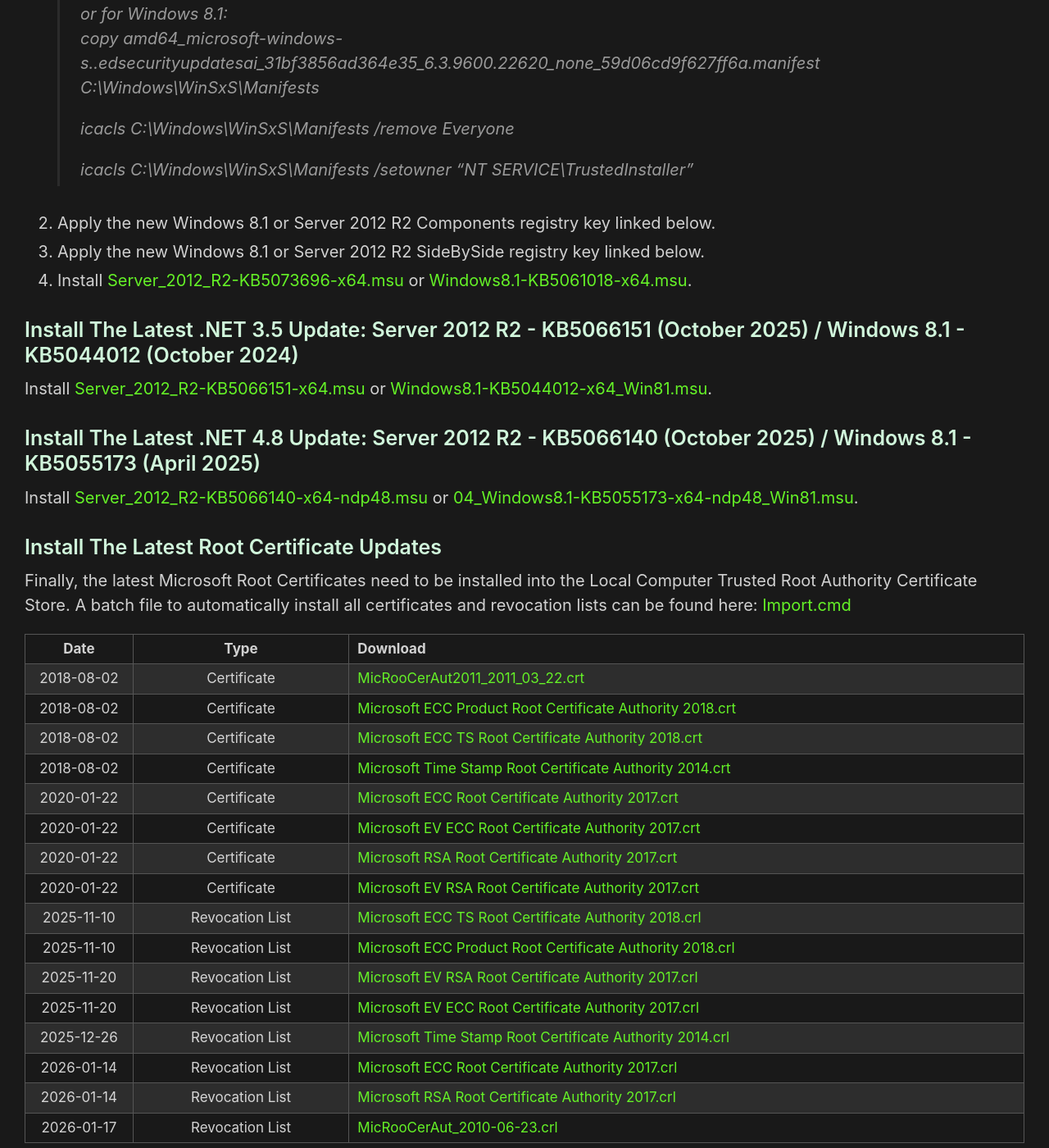
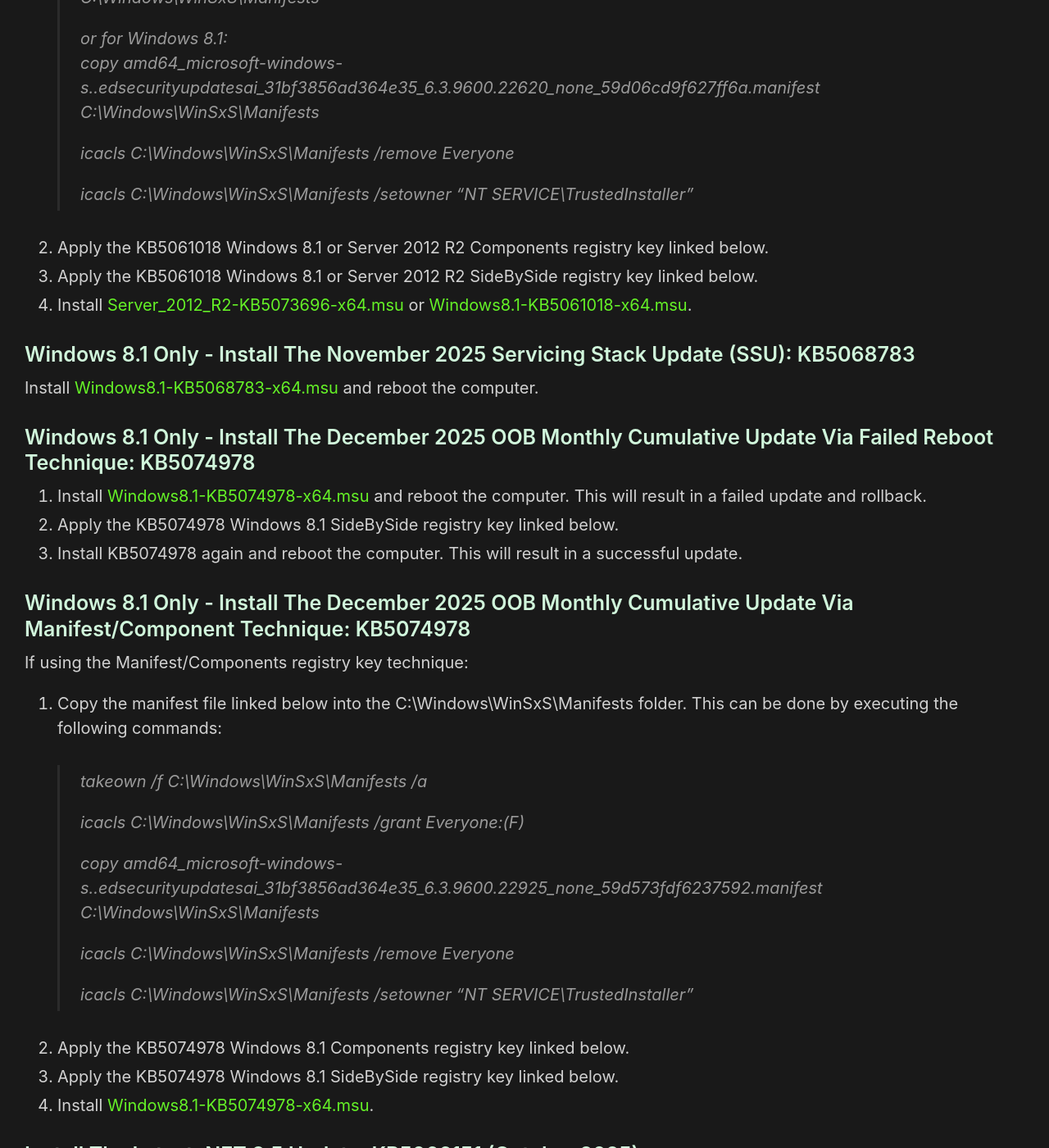
Before and after one commit to HackAndPwn/HackAndPwn.github.io, a Jekyll site: the page built from _posts/2024-01-21-windows-8.1-and-2012-r2-esu-analysis.md, in a window 1280 px wide and 1400 px high, scrolled down 2648 px. Shown: the whole window at 82% size. Built offline with Jekyll 4.4.1, drawn with Linux system fonts in a browser that asks for light colours; some of the changed text lies outside the part shown.

Commit message:
add windows 8.1 oob updates

```diff
--- a/_posts/2024-01-21-windows-8.1-and-2012-r2-esu-analysis-changelog.md
+++ b/_posts/2024-01-21-windows-8.1-and-2012-r2-esu-analysis-changelog.md
@@ -3,6 +3,14 @@
 title: Windows 8.1 and Windows Server 2012 R2 ESU Analysis Changelog
 original_date: 2024-01-21
 ---
+
+### Update 2026-01-24
+* Replaced Windows Server 2012 R2 December 2025 Monthly Update (KB5071503) with January 2026 Monthly Update (KB5073696).
+* Replaced Windows Server 2012 R2 December 2025 Manifest, Components Registry Key, and SideBySide Registry Key (6.3.9600.22920) with January 2026 (6.3.9600.22968).
+* Updated Microsoft Time Stamp Root Certificate Authority 2014.crl.
+* Updated Microsoft ECC Root Certificate Authority 2017.crl.
+* Updated Microsoft RSA Root Certificate Authority 2017.crl.
+* Updated MicRooCerAut_2010-06-23.crl.
 
 ### Update 2025-12-15
 * Replaced Windows Server 2012 R2 November 2025 Monthly Update (KB5070886) with December 2025 Monthly Update (KB5071503).
--- a/_posts/2024-01-21-windows-8.1-and-2012-r2-esu-analysis.md
+++ b/_posts/2024-01-21-windows-8.1-and-2012-r2-esu-analysis.md
@@ -17,14 +17,14 @@
 
 > <center><img src="/assets/2024-01-21-windows-8.1-and-2012-r2-esu-analysis/01.png"></center>
 
-> Note: June 2025 was the last month Microsoft released patches that were compatible with Windows 8.1.  Starting July 2025, only Windows Server 2012 R2 patches will be updated in this post.
+> Note: June 2025 was the last month Microsoft released a Cumulative Windows patch that was compatible with Windows 8.1 - the only known exception to this was the OOB December 2025 Patch.  This post highlights how to get Windows Server 2012 R2 to the latest version, and Windows 8.1 to the December 2025 OOB version.
 
 ### Install The Latest Servicing Stack Update (SSU): Server 2012 R2 - KB5068783 (November 2025) / Windows 8.1 - KB5058529 (May 2025)
 Install [Server_2012_R2-KB5068783-x64.msu](https://github.com/HackAndPwn/Windows-8.1-And-Server-2012-R2-ESU-Analysis/raw/main/Patches/01_Windows8.1-KB5068783-x64.msu)  or [Windows8.1-KB5058529-x64.msu](https://github.com/HackAndPwn/Windows-8.1-And-Server-2012-R2-ESU-Analysis/raw/main/Patches/01_Windows8.1-KB5058529-x64_Win81.msu) and reboot the computer.
 
 ### Install The Latest Monthly Cumulative Update Via Failed Reboot Technique: Server 2012 R2 - KB5073696 (January 2026) / Windows 8.1 - KB5061018 (June 2025)
-1. Install [Server_2012_R2-KB5073696-x64.msu](https://github.com/HackAndPwn/Windows-8.1-And-Server-2012-R2-ESU-Analysis/raw/main/Patches/02_Windows8.1-KB5073696-x64.msu)  or [Windows8.1-KB5061018-x64.msu](https://github.com/HackAndPwn/Windows-8.1-And-Server-2012-R2-ESU-Analysis/raw/main/Patches/02_Windows8.1-KB5061018-x64_Win81.msu) and reboot the computer.  This will result in a failed update and rollback.
-2. Apply the  new Windows 8.1 or Server 2012 R2 SideBySide registry key linked below.
+1. Install [Server_2012_R2-KB5073696-x64.msu](https://github.com/HackAndPwn/Windows-8.1-And-Server-2012-R2-ESU-Analysis/raw/main/Patches/02_Windows8.1-KB5073696-x64.msu)  or [Windows8.1-KB5061018-x64.msu](https://github.com/HackAndPwn/Windows-8.1-And-Server-2012-R2-ESU-Analysis/raw/main/Patches/02_Windows8.1-KB5061018-x64_Win81_2025_06.msu) and reboot the computer.  This will result in a failed update and rollback.
+2. Apply the KB5061018 Windows 8.1 or new Server 2012 R2 SideBySide registry key linked below.
 3. Install KB5073696 or KB5061018 again and reboot the computer.  This will result in a successful update.
 
 ### Install The Latest Monthly Cumulative Update Via Manifest/Component Technique: Server 2012 R2 - KB5073696 (January 2026) / Windows 8.1 - KB5061018 (June 2025)
@@ -42,15 +42,39 @@
 > icacls C:\Windows\WinSxS\Manifests /remove Everyone
 >
 > icacls C:\Windows\WinSxS\Manifests /setowner "NT SERVICE\TrustedInstaller"
-2. Apply the new Windows 8.1 or Server 2012 R2 Components registry key linked below.
-3. Apply the new Windows 8.1 or Server 2012 R2 SideBySide registry key linked below.
-4. Install [Server_2012_R2-KB5073696-x64.msu](https://github.com/HackAndPwn/Windows-8.1-And-Server-2012-R2-ESU-Analysis/raw/main/Patches/02_Windows8.1-KB5073696-x64.msu) or [Windows8.1-KB5061018-x64.msu](https://github.com/HackAndPwn/Windows-8.1-And-Server-2012-R2-ESU-Analysis/raw/main/Patches/02_Windows8.1-KB5061018-x64_Win81.msu).
+2. Apply the KB5061018 Windows 8.1 or Server 2012 R2 Components registry key linked below.
+3. Apply the KB5061018 Windows 8.1 or Server 2012 R2 SideBySide registry key linked below.
+4. Install [Server_2012_R2-KB5073696-x64.msu](https://github.com/HackAndPwn/Windows-8.1-And-Server-2012-R2-ESU-Analysis/raw/main/Patches/02_Windows8.1-KB5073696-x64.msu) or [Windows8.1-KB5061018-x64.msu](https://github.com/HackAndPwn/Windows-8.1-And-Server-2012-R2-ESU-Analysis/raw/main/Patches/02_Windows8.1-KB5061018-x64_Win81_2025_06.msu).
 
-### Install The Latest .NET 3.5 Update: Server 2012 R2 - KB5066151 (October 2025) / Windows 8.1 - KB5044012 (October 2024)
-Install [Server_2012_R2-KB5066151-x64.msu](https://github.com/HackAndPwn/Windows-8.1-And-Server-2012-R2-ESU-Analysis/raw/main/Patches/03_Windows8.1-KB5066151-x64.msu) or [Windows8.1-KB5044012-x64_Win81.msu](https://github.com/HackAndPwn/Windows-8.1-And-Server-2012-R2-ESU-Analysis/raw/main/Patches/03_Windows8.1-KB5044012-x64_Win81.msu).
+### Windows 8.1 Only - Install The November 2025 Servicing Stack Update (SSU): KB5068783
+Install [Windows8.1-KB5068783-x64.msu](https://github.com/HackAndPwn/Windows-8.1-And-Server-2012-R2-ESU-Analysis/raw/main/Patches/01_Windows8.1-KB5068783-x64.msu) and reboot the computer.
 
-### Install The Latest .NET 4.8 Update: Server 2012 R2 - KB5066140 (October 2025) / Windows 8.1 - KB5055173 (April 2025)
-Install [Server_2012_R2-KB5066140-x64-ndp48.msu](https://github.com/HackAndPwn/Windows-8.1-And-Server-2012-R2-ESU-Analysis/raw/main/Patches/04_Windows8.1-KB5066140-x64-ndp48.msu) or [04_Windows8.1-KB5055173-x64-ndp48_Win81.msu](https://github.com/HackAndPwn/Windows-8.1-And-Server-2012-R2-ESU-Analysis/raw/main/Patches/04_Windows8.1-KB5055173-x64-ndp48_Win81.msu).
+### Windows 8.1 Only - Install The December 2025 OOB Monthly Cumulative Update Via Failed Reboot Technique: KB5074978
+1. Install [Windows8.1-KB5074978-x64.msu](https://github.com/HackAndPwn/Windows-8.1-And-Server-2012-R2-ESU-Analysis/raw/main/Patches/02_Windows8.1-KB5074978-x64_Win81_2025_12_OOB.msu) and reboot the computer.  This will result in a failed update and rollback.
+2. Apply the KB5074978 Windows 8.1 SideBySide registry key linked below.
+3. Install KB5074978 again and reboot the computer.  This will result in a successful update.
+
+### Windows 8.1 Only - Install The December 2025 OOB Monthly Cumulative Update Via Manifest/Component Technique: KB5074978
+If using the Manifest/Components registry key technique:
+1. Copy the manifest file linked below into the C:\Windows\WinSxS\Manifests folder.  This can be done by executing the following commands:
+> takeown /f C:\Windows\WinSxS\Manifests /a
+>
+> icacls C:\Windows\WinSxS\Manifests /grant Everyone:(F)
+>
+> copy amd64_microsoft-windows-s..edsecurityupdatesai_31bf3856ad364e35_6.3.9600.22925_none_59d573fdf6237592.manifest C:\Windows\WinSxS\Manifests
+>
+> icacls C:\Windows\WinSxS\Manifests /remove Everyone
+>
+> icacls C:\Windows\WinSxS\Manifests /setowner "NT SERVICE\TrustedInstaller"
+2. Apply the KB5074978 Windows 8.1 Components registry key linked below.
+3. Apply the KB5074978 Windows 8.1 SideBySide registry key linked below.
+4. Install [Windows8.1-KB5074978-x64.msu](https://github.com/HackAndPwn/Windows-8.1-And-Server-2012-R2-ESU-Analysis/raw/main/Patches/02_Windows8.1-KB5074978-x64_Win81_2025_12_OOB.msu).
+
+### Install The Latest .NET 3.5 Update: KB5066151 (October 2025)
+Install [Windows8.1-KB5066151-x64.msu](https://github.com/HackAndPwn/Windows-8.1-And-Server-2012-R2-ESU-Analysis/raw/main/Patches/03_Windows8.1-KB5066151-x64.msu).
+
+### Install The Latest .NET 4.8 Update: KB5066140 (October 2025)
+Install [Windows8.1-KB5066140-x64-ndp48.msu](https://github.com/HackAndPwn/Windows-8.1-And-Server-2012-R2-ESU-Analysis/raw/main/Patches/04_Windows8.1-KB5066140-x64-ndp48.msu).
 
 ### Install The Latest Root Certificate Updates
 Finally, the latest Microsoft Root Certificates need to be installed into the Local Computer Trusted Root Authority Certificate Store.  A batch file to automatically install all certificates and revocation lists can be found here: [Import.cmd](https://github.com/HackAndPwn/Windows-7-Patching/blob/master/08_Certs/Import.cmd)
@@ -85,18 +109,20 @@
 >
 > [Windows 8.1 SideBySide Registry Key KB5061018](https://github.com/HackAndPwn/Windows-8.1-And-Server-2012-R2-ESU-Analysis/blob/main/2025_06/8.1_x64_SideBySideRegistryKey_x64.reg)
 >
+> [Windows 8.1 x64 Manifest File KB5074978](https://github.com/HackAndPwn/Windows-8.1-And-Server-2012-R2-ESU-Analysis/blob/main/2025_12/amd64_microsoft-windows-s..edsecurityupdatesai_31bf3856ad364e35_6.3.9600.22925_none_59d573fdf6237592.manifest)
+>
+> [Windows 8.1 x64 Components Registry Key KB5074978](https://github.com/HackAndPwn/Windows-8.1-And-Server-2012-R2-ESU-Analysis/blob/main/2025_12/8.1_x64_ComponentsRegistryKey.reg)
+>
+> [Windows 8.1 SideBySide Registry Key KB5074978](https://github.com/HackAndPwn/Windows-8.1-And-Server-2012-R2-ESU-Analysis/blob/main/2025_12/8.1_x64_SideBySideRegistryKey_x64.reg)
+>
 > [Windows Server 2012 R2 x64 Manifest File KB5073696](https://github.com/HackAndPwn/Windows-8.1-And-Server-2012-R2-ESU-Analysis/blob/main/2026_01/amd64_microsoft-windows-s..edsecurityupdatesai_31bf3856ad364e35_6.3.9600.22968_none_59ad352bf641315b.manifest)
 >
 > [Windows Server 2012 R2 Components Registry Key KB5073696](https://github.com/HackAndPwn/Windows-8.1-And-Server-2012-R2-ESU-Analysis/blob/main/2026_01/Server_2012_R2_x64_ComponentsRegistryKey.reg)
 >
 > [Windows Server 2012 R2 SideBySide Registry Key KB5073696](https://github.com/HackAndPwn/Windows-8.1-And-Server-2012-R2-ESU-Analysis/blob/main/2026_01/Server_2012_R2_x64_SideBySideRegistryKey_x64.reg)
 
-### Update 2026-01-24
-* Replaced Windows Server 2012 R2 December 2025 Monthly Update (KB5071503) with January 2026 Monthly Update (KB5073696).
-* Replaced Windows Server 2012 R2 December 2025 Manifest, Components Registry Key, and SideBySide Registry Key (6.3.9600.22920) with January 2026 (6.3.9600.22968).
-* Updated Microsoft Time Stamp Root Certificate Authority 2014.crl.
-* Updated Microsoft ECC Root Certificate Authority 2017.crl.
-* Updated Microsoft RSA Root Certificate Authority 2017.crl.
-* Updated MicRooCerAut_2010-06-23.crl.
+### Update 2026-01-25
+* Added Windows 8.1 December 2025 OOB Cumulative Update KB5074978 (Thanks [jay](https://github.com/jay)!).
+* Removed Windows 8.1 SSU, .NET 3.5 and .NET 4.8 updates to use the latest Windows Server 2012 R2 version of the updates.
 
 For previous updates to this post, see [Windows 8.1 and Windows Server 2012 R2 ESU Analysis Changelog](https://hackandpwn.com/windows-8.1-and-2012-r2-esu-analysis-changelog/).
```
Also changed, not shown: other parts of _posts/2024-01-21-windows-8.1-and-2012-r2-esu-analysis.md (+1 -1 lines).
